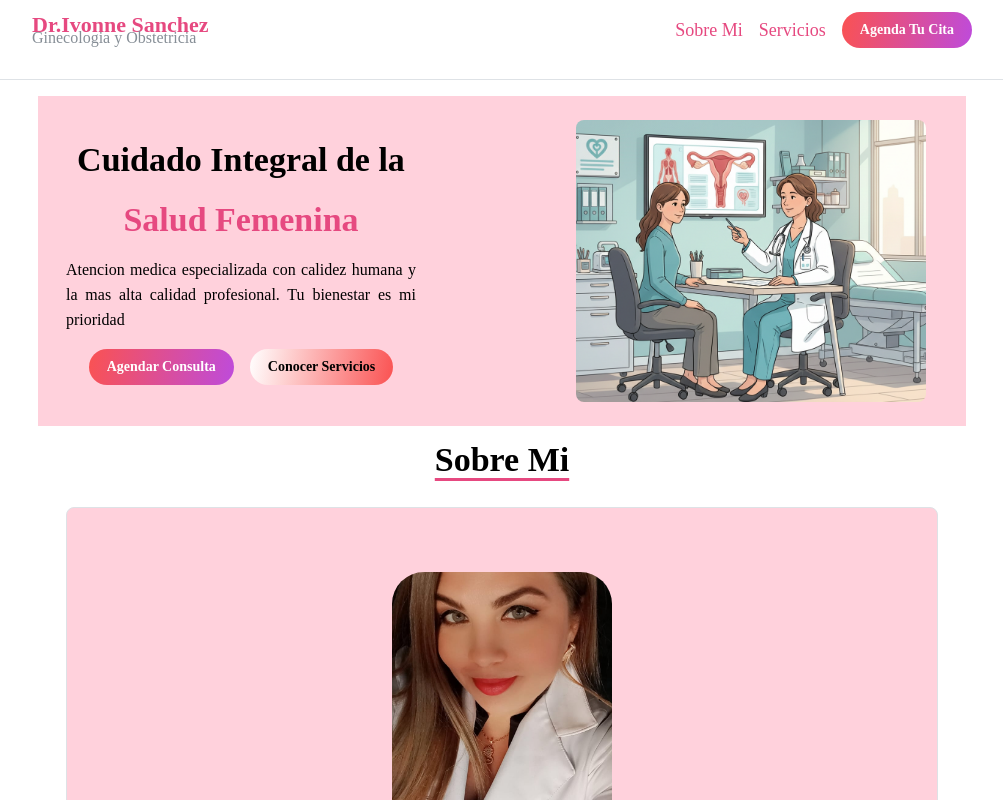
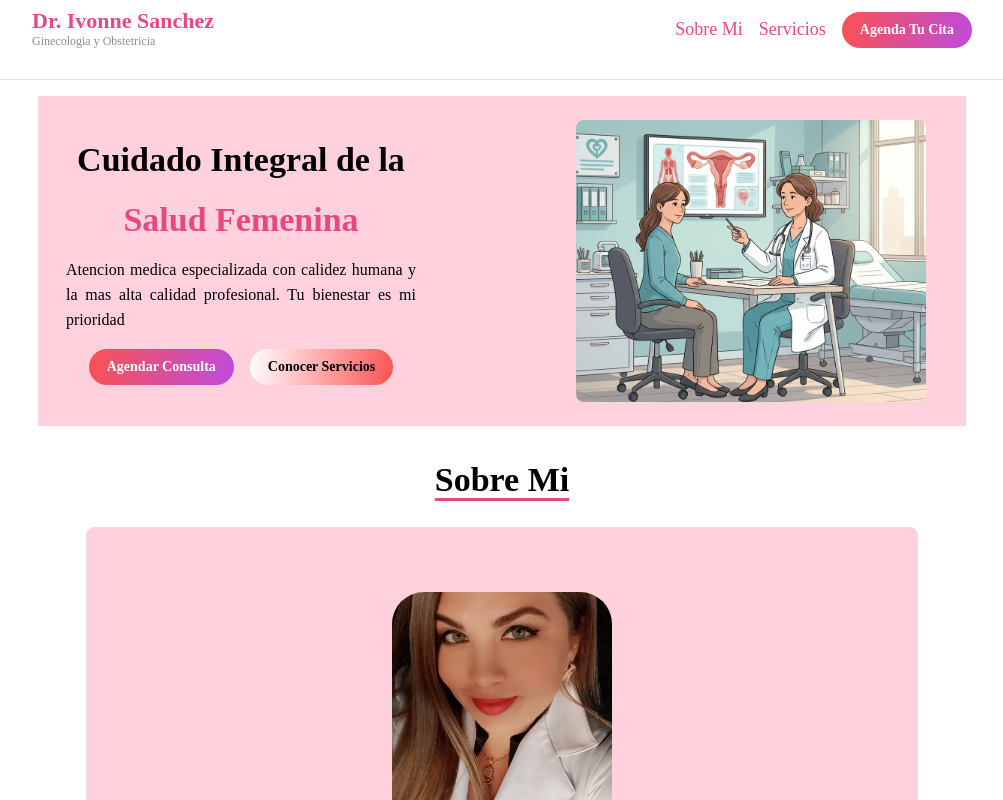
Before and after one commit to tofivann/landing_page_dra, a React (Vite) app: page / in a window 1280 px wide. Shown: the top 800 px of the page, without its empty margins (138-1141 px from the left). Built offline with nearby package versions, Linux system fonts and the light colour scheme; a web font is replaced by a local one.

Commit message:
arreglando menu

```diff
--- a/src/components/AboutSection.tsx
+++ b/src/components/AboutSection.tsx
@@ -13,7 +13,7 @@ import imagen03 from "../imagenes/Imagen03.png";
 
 export function AboutSection() {
   return (
-    <Box id="sobre-mi">
+    <Box id="sobre-mi" m="lg">
       <Box p="sm">
         <Container>
           <Title order={1} className={classes.tituloSubrayado}>
--- a/src/components/Navbar.tsx
+++ b/src/components/Navbar.tsx
@@ -16,17 +16,21 @@ export function Navbar() {
       <Container p="xs">
         <Group justify="space-between">
           <Group gap="xs">
-            <Stack align="flex-star">
-              <Anchor href="#inicio" underline="never" >
-                <Title order={3} c="pink">
-                  Dr.Ivonne Sanchez
+            <Anchor
+              href="#inicio"
+              underline="never"
+              style={{ color: "inherit" }}
+            >
+              <Stack  align="flex-start">
+                <Title order={3} c="pink" style={{ lineHeight: 1 }}>
+                  Dr. Ivonne Sanchez
                 </Title>
 
-                <Text  c="dimmed"  className={classes.specialtyText}>
+                <Text size="xs" c="dimmed" className={classes.specialtyText}>
                   Ginecologia y Obstetricia
                 </Text>
-              </Anchor>
-            </Stack>
+              </Stack>
+            </Anchor>
           </Group>
           <Group>
             <Anchor
```
